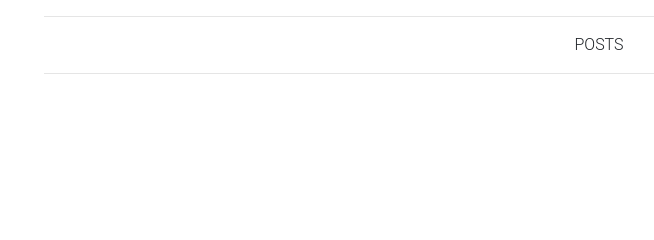
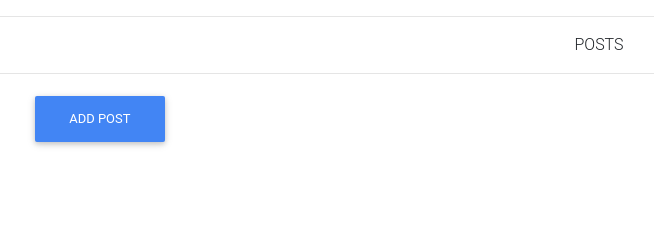
Before and after one commit to Julzpeter/insta-clon, a Django app: template instagram/templates/profile.html in a window 1280 px wide. Shown: the part 323-563 px from the top of the page, without its empty margins (41-695 px from the left). Run offline with Django 3.2, Linux system fonts and the light colour scheme; the template is opened without the code that fills it, so the values that code supplies are empty; the visitor is signed in with stand-in values (Sample User, id 1); some libraries are stand-ins or nearby versions.

Commit message:
adds a button to display posts

```diff
--- a/instagram/templates/profile.html
+++ b/instagram/templates/profile.html
@@ -2,9 +2,6 @@
 {% load bootstrap3 %}
 
 {% block content %}
-
-
-</style>
 
 <div class="container">
     <div class="row">
@@ -14,6 +11,7 @@
                 <img style="border-radius:170px;width:170px;height:170px" class="rounded-circle"
                     src="{{ user.profile.profile_path.url }}">
             </div>
+
         </div>
 
         <div class="col-sm-6 col-md-4 col-xs-10">
@@ -21,7 +19,8 @@
             <div class="media-body">
                 <h2 class="account-heading">{{ user.username }}</h2>
                 <a class="btn btn-outline-info" href="/update/profile/{{user.id}}">Edit Profile</a>
-                <p class="btn btn-primary "> <a style="text-decoration:none;color:white"  href="#"> Follow </a></p>
+                <p class="btn btn-primary "> <a style="text-decoration:none;color:white" href="#"> Follow </a></p>
+
 
                 <br>
                 <br>
@@ -31,31 +30,43 @@
             </div>
         </div>
     </div>
+</div>
 
 <hr>
 <p style="text-align:center;">POSTS</p>
 <hr>
+<div class="container">
+    <div class="row">
+        <a class="btn btn-primary " href="{% url 'post_image' user.id %}">Add Post</a>
 
-    <div class="row">
 
         {% for image in images %}
 
-        <div class="col-sm-4 col-sm-4 col-sm-1">
+        <div class="container">
+            <div class="row">
+                <div class="col-md-4">
                     <div style="height: 104.67%; width:104.67%;" class="card">
                         <img src="{{image.image.url}}" class="img-thumbnail" style="height: 240px !important"
                             data-toggle="modal" data-target="#myModal{{image.id}}" alt="" />
+                    </div>
 
                 </div>
             </div>
-          <a href="{% url 'post_image' user.id %}">
-        <span style="margin:13px;font-size: 50px;border:1px solid rgb(230, 226, 226);padding:75px ;color:blue"
-            class="glyphicon glyphicon-plus"> ADD POST</span>
-    </a>
+        </div>
+
+
+    </div>
+
+</div>
+
+
 {% if request.user == user %}
 
 {% endif %}
 </div>
 {% endfor %}
+
+
 {% if request.user == user %}
 
 {% endif %}
--- a/static/css/styles.css
+++ b/static/css/styles.css
@@ -1,4 +1,4 @@
 .glyphicon-plus {
-    background-color: white;
+    background-color: blue;
     padding-top: 20px;
 }
```
Also changed, not shown: media/images/cat.jpg (added), 1 other file. Lines whose indentation alone changed are shown as unchanged.
